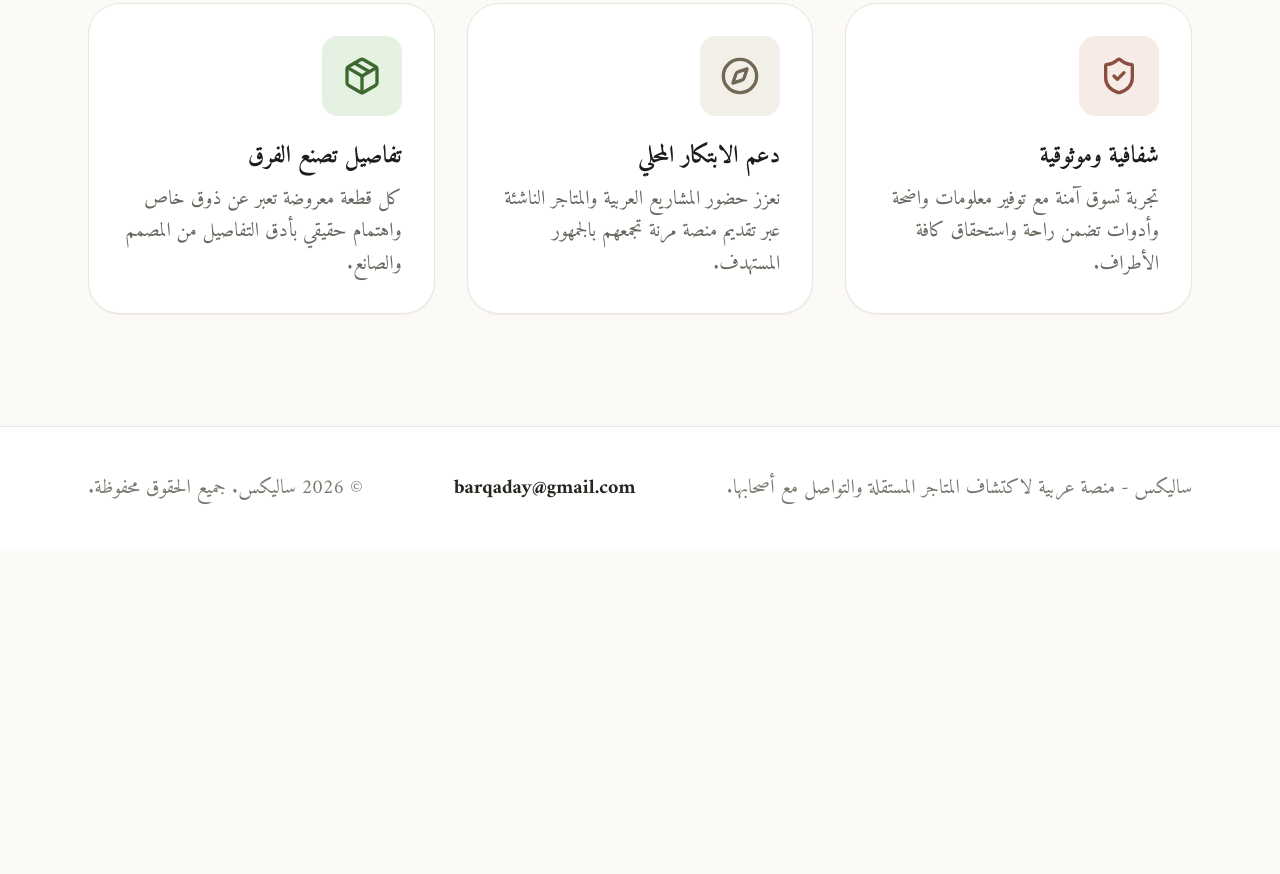
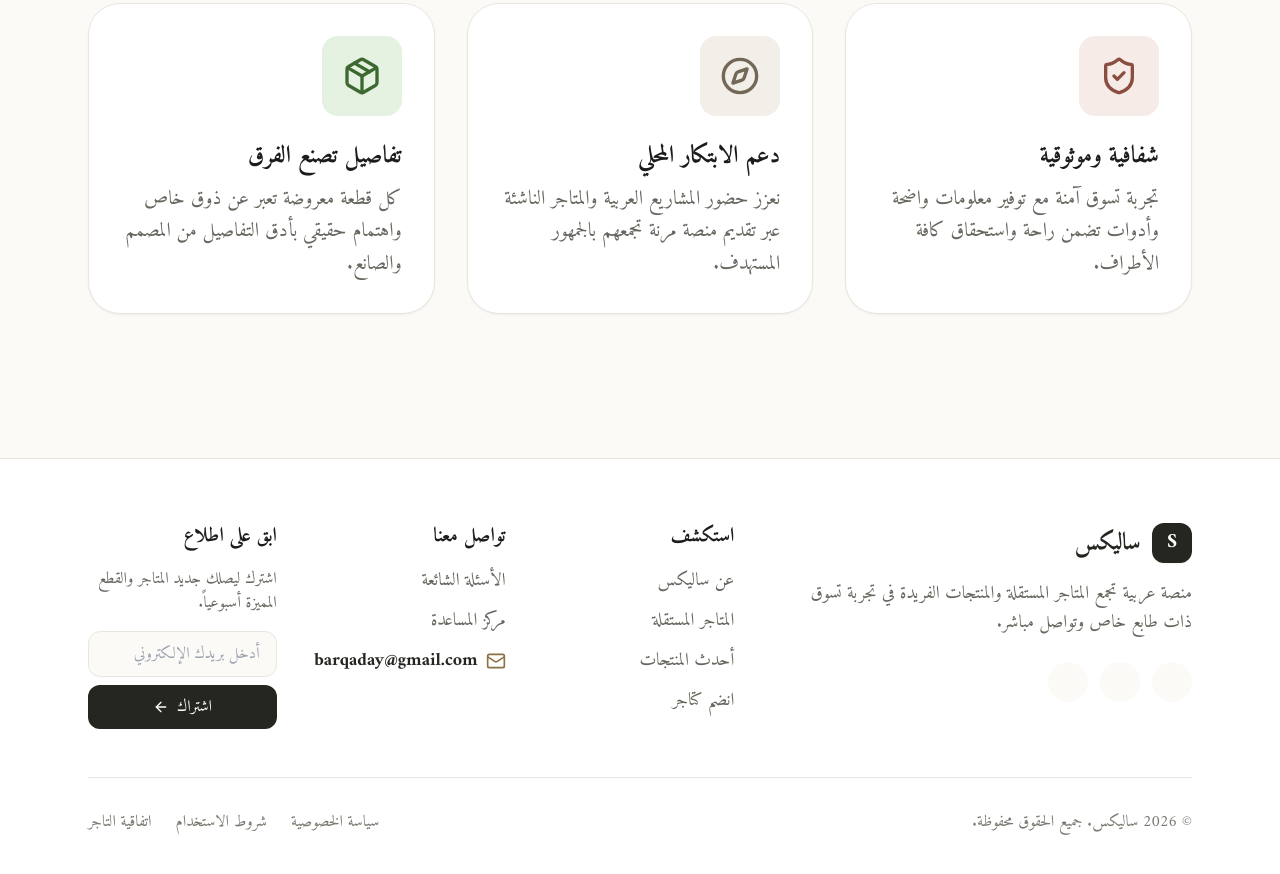
Before and after one commit to judeadaiy-dev/Silex-Landing-Page, a plain HTML site: page index.html in a window 1280 px wide. Shown: the part 780-1654 px from the top of the page. Before the commit the page ends 1331 px from the top, so only its background shows below. Drawn offline with nearby package versions, Linux system fonts and the light colour scheme.

Commit message:
Update footer with new design and content
Replaced the old footer with a new professional footer that includes sections for logo, quick links, support, and a newsletter subscription.

```diff
--- a/index.html
+++ b/index.html
@@ -120,14 +120,95 @@
     </div>
   </main>
 
-  <!-- الفوتر النصي الأنيق -->
-  <footer class="border-t border-[#eae6df] bg-white py-12 mt-12">
-    <div class="mx-auto max-w-6xl px-6 flex flex-col md:flex-row items-center justify-between gap-6 text-[#7a786f] text-xl">
-      <p>ساليكس - منصة عربية لاكتشاف المتاجر المستقلة والتواصل مع أصحابها.</p>
-      <p class="font-bold text-[#25261f]">barqaday@gmail.com</p>
+  <!-- الفوتر احترافي ومتكامل لصفحة هبوط -->
+<footer class="border-t border-[#eae6df] bg-white pt-16 pb-12 mt-20">
+  <div class="mx-auto max-w-6xl px-6">
+
+    <!-- القسم العلوي للفوتر: الشعار، الروابط، والنشرة البريدية -->
+    <div class="grid grid-cols-1 md:grid-cols-2 lg:grid-cols-5 gap-10 pb-12 border-b border-[#eae6df]">
+
+      <!-- العمود الأول: التعريف بالشعار -->
+      <div class="lg:col-span-2 space-y-4">
+        <div class="flex items-center gap-3">
+          <span class="flex size-10 items-center justify-center rounded-xl bg-[#25261f] text-white font-bold text-xl shadow-sm">S</span>
+          <span class="font-bold text-2xl tracking-tight text-[#25261f]">ساليكس</span>
+        </div>
+        <p class="text-lg leading-relaxed text-[#68675f] max-w-sm">
+          منصة عربية تجمع المتاجر المستقلة والمنتجات الفريدة في تجربة تسوق ذات طابع خاص وتواصل مباشر.
+        </p>
+        <!-- وسائل التواصل الاجتماعي -->
+        <div class="flex items-center gap-3 pt-2">
+          <a href="#" class="flex size-10 items-center justify-center rounded-full bg-[#fcfaf7] text-[#5c5b54] hover:bg-[#8c7143] hover:text-white transition-colors" aria-label="X (تويتر سابقا)">
+            <i data-lucide="twitter" class="w-5 h-5"></i>
+          </a>
+          <a href="#" class="flex size-10 items-center justify-center rounded-full bg-[#fcfaf7] text-[#5c5b54] hover:bg-[#8c7143] hover:text-white transition-colors" aria-label="انستغرام">
+            <i data-lucide="instagram" class="w-5 h-5"></i>
+          </a>
+          <a href="#" class="flex size-10 items-center justify-center rounded-full bg-[#fcfaf7] text-[#5c5b54] hover:bg-[#8c7143] hover:text-white transition-colors" aria-label="لينكد إن">
+            <i data-lucide="linkedin" class="w-5 h-5"></i>
+          </a>
+        </div>
+      </div>
+
+      <!-- العمود الثاني: روابط سريعة للمنصة -->
+      <div>
+        <h3 class="font-bold text-xl text-[#1c1d1a] mb-4">استكشف</h3>
+        <ul class="space-y-3 text-lg text-[#68675f]">
+          <li><a href="#" class="hover:text-[#8c7143] transition-colors">عن ساليكس</a></li>
+          <li><a href="#" class="hover:text-[#8c7143] transition-colors">المتاجر المستقلة</a></li>
+          <li><a href="#" class="hover:text-[#8c7143] transition-colors">أحدث المنتجات</a></li>
+          <li><a href="#" class="hover:text-[#8c7143] transition-colors">انضم كتاجر</a></li>
+        </ul>
+      </div>
+
+      <!-- العمود الثالث: الدعم والتواصل -->
+      <div>
+        <h3 class="font-bold text-xl text-[#1c1d1a] mb-4">تواصل معنا</h3>
+        <ul class="space-y-3 text-lg text-[#68675f]">
+          <li><a href="#" class="hover:text-[#8c7143] transition-colors">الأسئلة الشائعة</a></li>
+          <li><a href="#" class="hover:text-[#8c7143] transition-colors">مركز المساعدة</a></li>
+          <li>
+            <a href="mailto:barqaday@gmail.com" class="inline-flex items-center gap-2 font-bold text-[#25261f] hover:text-[#8c7143] transition-colors dir-ltr">
+              <i data-lucide="mail" class="w-5 h-5 text-[#8c7143]"></i>
+              <span>barqaday@gmail.com</span>
+            </a>
+          </li>
+        </ul>
+      </div>
+
+      <!-- العمود الرابع: النشرة البريدية -->
+      <div class="space-y-4">
+        <h3 class="font-bold text-xl text-[#1c1d1a]">ابق على اطلاع</h3>
+        <p class="text-base text-[#68675f]">اشترك ليصلك جديد المتاجر والقطع المميزة أسبوعياً.</p>
+        <form class="flex flex-col gap-2" onsubmit="event.preventDefault();">
+          <input
+            type="email"
+            placeholder="أدخل بريدك الإلكتروني"
+            class="w-full px-4 py-2.5 rounded-xl border border-[#eae6df] bg-[#fcfaf7] text-base focus:outline-none focus:border-[#8c7143] transition-colors"
+          />
+          <button
+            type="submit"
+            class="w-full py-2.5 px-4 bg-[#25261f] hover:bg-[#8c7143] text-white font-medium rounded-xl text-base transition-colors flex items-center justify-center gap-2">
+            <span>اشتراك</span>
+            <i data-lucide="arrow-left" class="w-4 h-4"></i>
+          </button>
+        </form>
+      </div>
+
+    </div>
+
+    <!-- القسم السفلي: حقوق النشر والشروط -->
+    <div class="pt-8 flex flex-col md:flex-row items-center justify-between gap-4 text-base text-[#7a786f]">
       <p>© 2026 ساليكس. جميع الحقوق محفوظة.</p>
+      <div class="flex items-center gap-6">
+        <a href="#" class="hover:text-[#25261f] transition-colors">سياسة الخصوصية</a>
+        <a href="#" class="hover:text-[#25261f] transition-colors">شروط الاستخدام</a>
+        <a href="#" class="hover:text-[#25261f] transition-colors">اتفاقية التاجر</a>
+      </div>
     </div>
-  </footer>
+
+  </div>
+</footer>
 
   <!-- تفعيل الأيقونات -->
   <script>
```
